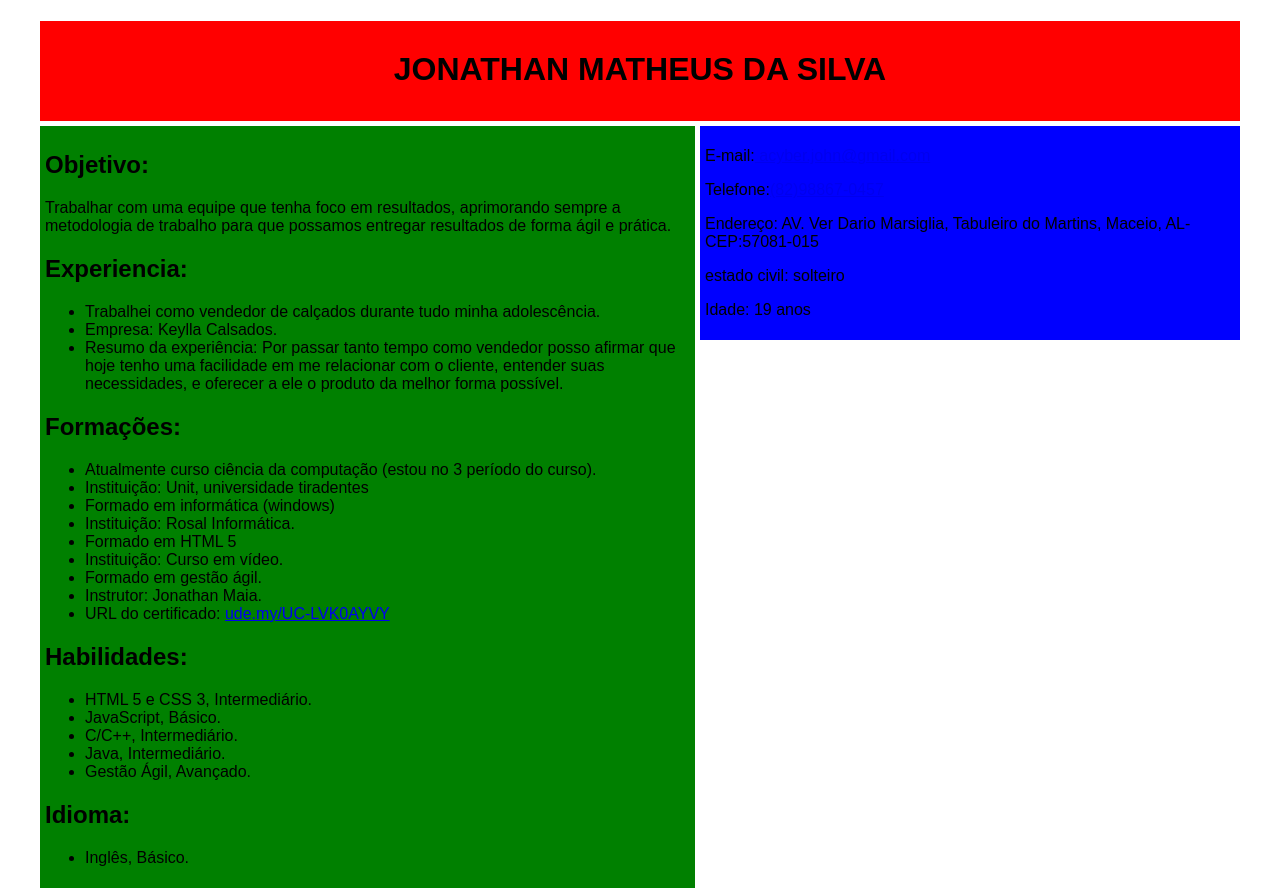
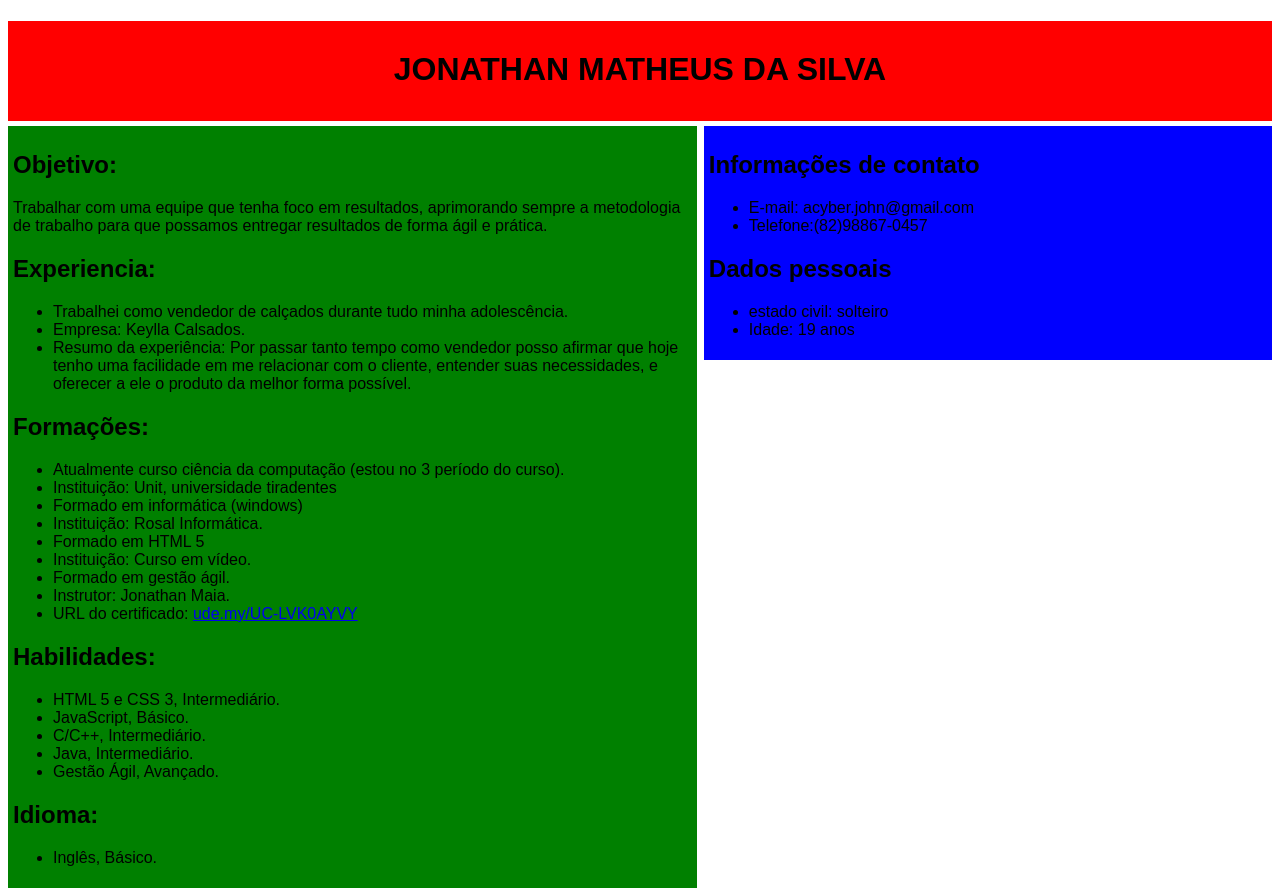
Before and after one commit to JohnMathe/myOnlineResume, a plain HTML site: page index.html in a window 1280 px wide. Drawn offline with Linux system fonts and the light colour scheme.

Commit message:
Structural changes on the page, flexible site

```diff
--- a/Css/style.css
+++ b/Css/style.css
@@ -2,16 +2,15 @@ body{
     font-family: sans-serif;
 }
 
-/*Cabeçalho trabalhado 17.04.2018*/
-
 main{
     margin: 0 auto;
-    width: 1200px;
+    width: 100%;
+    height: 100%;
 }
 
 header{
     margin: 0 auto;
-    width: 1200px;
+    width: 100%;
     height: 100px;
     background: red;
     margin-bottom: 5px;
@@ -23,18 +22,22 @@ header h1{
     top: 30px;
 }
 
-/* Trabalhando os artigos */
 
 #informacao{
-    width: 645px;
+    width: 53.75%;
     float: left;
     background-color: green;
     padding: 5px;
 }
 
 #contato{
-    width: 530px;
+    width: 44.16%;
     padding: 5px;
     float: right;
     background-color: blue;
 }
+
+#contato a{
+    text-decoration: none;
+    color: black;
+}
--- a/index.html
+++ b/index.html
@@ -10,25 +10,17 @@
                 <h1>JONATHAN MATHEUS DA SILVA</h1>
             </header>
             <article id="contato">
-                <p>
-                    E-mail:<a href="acyber.john@gmail.com"> acyber.john@gmail.com</a>
-                </p>
-
-                <p>
-                    Telefone:<a href="tel:82988560457">(82)98867-0457</a>
-                </p>
-
-                <p>
-                    Endereço: AV. Ver Dario Marsiglia, Tabuleiro do Martins, Maceio, AL-CEP:57081-015
-                </p>
-
-                <p>
-                    estado civil: solteiro
-                </p>
-
-                <p>
-                    Idade: 19 anos
-                </p>
+                <h2>Informações de contato</h2>
+                <ul>
+                    <li>E-mail:<a href="mailto:acyber.john@gmail.com"> acyber.john@gmail.com</a></li>
+                    <li>Telefone:<a href="tel:82988560457">(82)98867-0457</a></li>
+                </ul>
+                <h2>Dados pessoais</h2>
+                <ul>
+                    <!-- Link do tinder na palavra solteiro e a mensagen "quer se minha namorada" -->
+                    <li>estado civil: solteiro</li> <!-- Colocar meu tinder aqui depois -->
+                    <li>Idade: 19 anos</li> <!-- Escrever um javascript, para que ele atualize a minha idade automaticamente todo ano -->
+                </ul>
                 </article>
                 <article id="informacao">
                 <h2>Objetivo:</h2>
```
